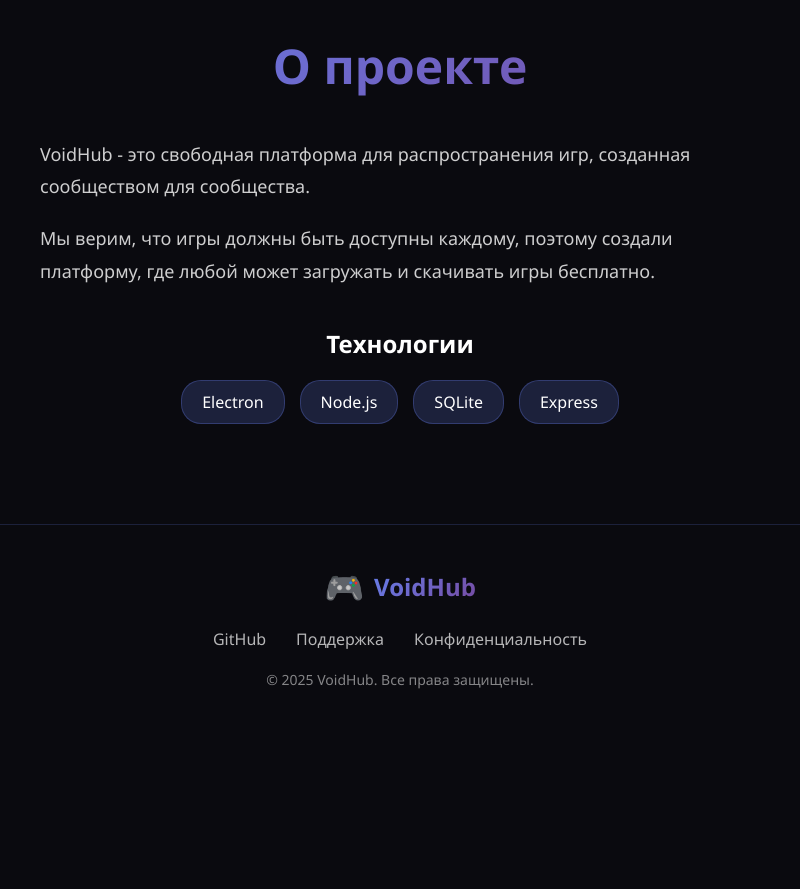
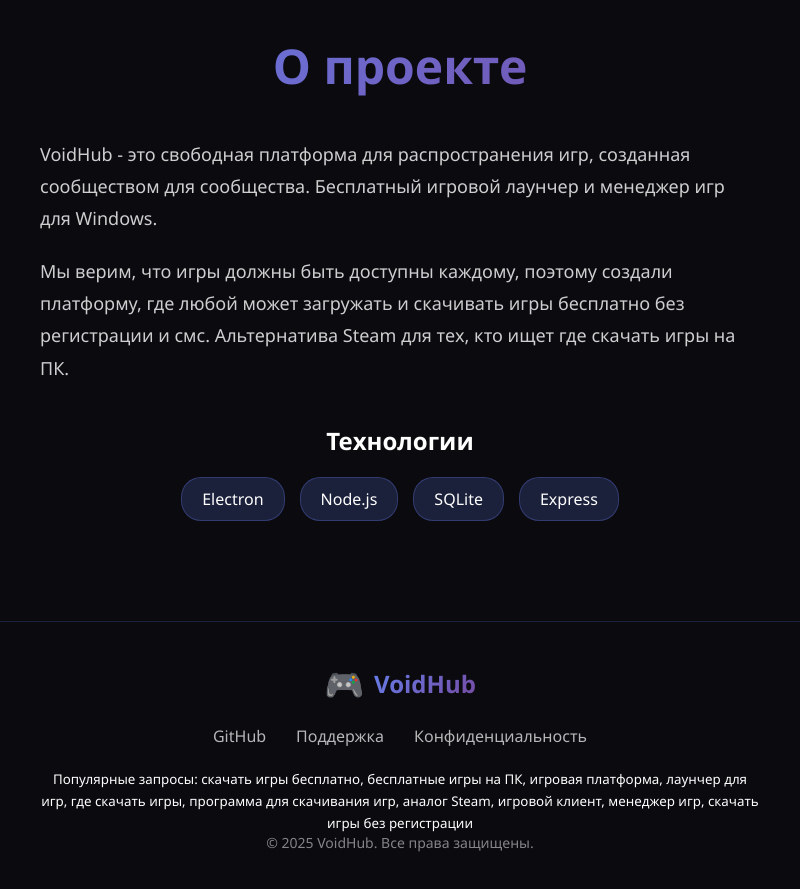
Before and after one commit to voidhub-hub/VOIDHUB, an Electron app: page docs/index.html in a window 800 px wide. Shown: the part 3360-4249 px from the top of the page. Before the commit the page ends 4089 px from the top, so only its background shows below. Drawn offline with Linux system fonts and the light colour scheme.

Commit message:
Add more SEO keywords for better discoverability

```diff
--- a/docs/index.html
+++ b/docs/index.html
@@ -13,7 +13,7 @@
   <!-- SEO Meta Tags -->
   <title>VoidHub - Скачать бесплатные игры | Платформа для игр 2025</title>
   <meta name="description" content="VoidHub - бесплатная платформа для скачивания игр. Загружай, делись и качай игры без ограничений. Система уровней, достижений и кастомизации профиля. Скачать бесплатно для Windows 10/11.">
-  <meta name="keywords" content="скачать игры бесплатно, бесплатные игры, платформа для игр, VoidHub, игры на ПК, скачать игры на компьютер, игры Windows, Steam альтернатива, пиратские игры, торрент игры">
+  <meta name="keywords" content="скачать игры бесплатно, бесплатные игры, платформа для игр, VoidHub, игры на ПК, скачать игры на компьютер, игры Windows, Steam альтернатива, пиратские игры, торрент игры, где скачать игры, лаунчер для игр, программа для скачивания игр, игровая платформа, скачать игры без регистрации, игры без смс, репак игры, взломанные игры, игры через торрент, аналог Steam, бесплатный Steam, качать игры бесплатно, игровой клиент, менеджер игр">
   <meta name="author" content="VoidHub">
   <meta name="robots" content="index, follow">
   <meta name="language" content="Russian">
@@ -198,8 +198,8 @@
   <section id="about" class="about">
     <h2>О проекте</h2>
     <div class="about-content">
-      <p>VoidHub - это свободная платформа для распространения игр, созданная сообществом для сообщества.</p>
-      <p>Мы верим, что игры должны быть доступны каждому, поэтому создали платформу, где любой может загружать и скачивать игры бесплатно.</p>
+      <p>VoidHub - это свободная платформа для распространения игр, созданная сообществом для сообщества. Бесплатный игровой лаунчер и менеджер игр для Windows.</p>
+      <p>Мы верим, что игры должны быть доступны каждому, поэтому создали платформу, где любой может загружать и скачивать игры бесплатно без регистрации и смс. Альтернатива Steam для тех, кто ищет где скачать игры на ПК.</p>
       <div class="tech-stack">
         <h3>Технологии</h3>
         <div class="tech-badges">
@@ -223,6 +223,9 @@
         <a href="mailto:support@voidhub.com">Поддержка</a>
         <a href="privacy.html">Конфиденциальность</a>
       </div>
+      <div class="footer-seo">
+        <p><small>Популярные запросы: скачать игры бесплатно, бесплатные игры на ПК, игровая платформа, лаунчер для игр, где скачать игры, программа для скачивания игр, аналог Steam, игровой клиент, менеджер игр, скачать игры без регистрации</small></p>
+      </div>
       <p class="copyright">© 2025 VoidHub. Все права защищены.</p>
     </div>
   </footer>
```
